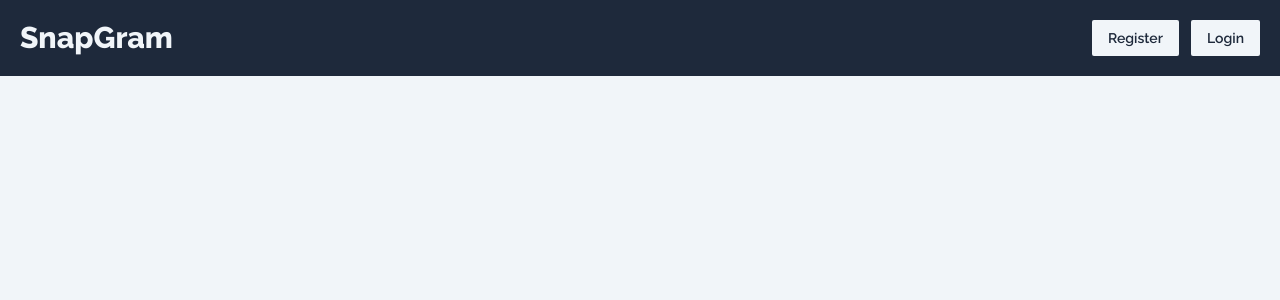
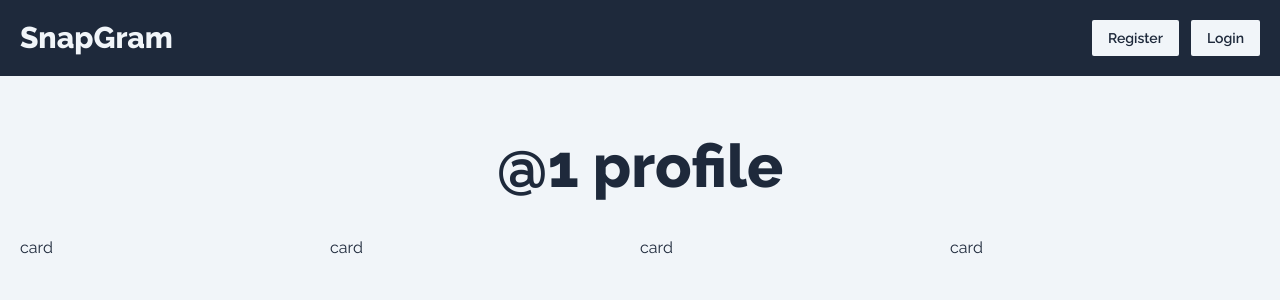
Before and after one commit to latham91/cn-instagram-fe, a React (Vite) app: page /profile/1 in a window 1280 px wide. Shown: the top 300 px of the page. Built offline with nearby package versions, Linux system fonts and the light colour scheme; no server answers.

Commit message:
chore: scaffold profilepage content

```diff
--- a/src/App.jsx
+++ b/src/App.jsx
@@ -28,10 +28,10 @@ export default function App() {
         <>
             <Navbar />
             <Routes>
-                <Route path="/" element={<Homepage />} />
+                <Route exact path="/" element={<Homepage />} />
                 <Route path="/login" element={<Loginpage />} />
                 <Route path="/register" element={<Registerpage />} />
-                <Route path="/profile" element={<Profilepage />} />
+                <Route path="/profile/:username" element={<Profilepage />} />
             </Routes>
         </>
     );
--- a/src/components/Navbar.jsx
+++ b/src/components/Navbar.jsx
@@ -26,7 +26,9 @@ export default function Navbar() {
                             </>
                         ) : (
                             <div className="flex items-center gap-2">
-                                <div className="font-semibold btn text-slate-100">Welcome back, {user.username}</div>
+                                <Link to="/profile" className="font-semibold btn text-slate-100">
+                                    Welcome back, {user.username}
+                                </Link>
                                 <button onClick={handleLogout} className="btn bg-slate-100 text-slate-800">
                                     Logout
                                 </button>
--- a/src/pages/Profilepage.jsx
+++ b/src/pages/Profilepage.jsx
@@ -1,3 +1,27 @@
+import { useEffect } from "react";
+import { useParams } from "react-router-dom";
+
+import Container from "../components/Container";
+
 export default function Profilepage() {
-    return <div>Profilepage</div>;
+    const { username } = useParams();
+
+    useEffect(() => {
+        // TODO: Get usernames posts
+        console.log("Username: ", username);
+    }, [username]);
+
+    return (
+        <section className="py-10 text-slate-800">
+            <Container className="flex flex-col items-center">
+                <h1 className="mb-10 text-6xl font-extrabold">@{username} profile</h1>
+                <div className="grid w-full grid-cols-1 sm:grid-cols-2 md:grid-cols-3 lg:grid-cols-4">
+                    <div>card</div>
+                    <div>card</div>
+                    <div>card</div>
+                    <div>card</div>
+                </div>
+            </Container>
+        </section>
+    );
 }
```
